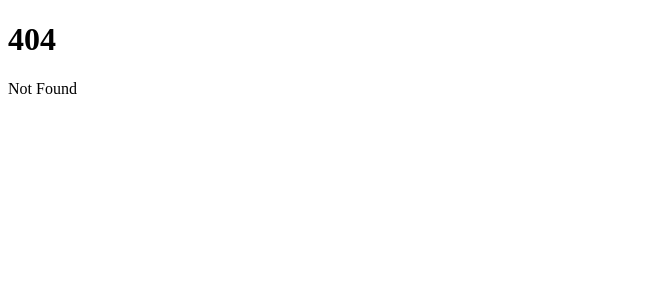
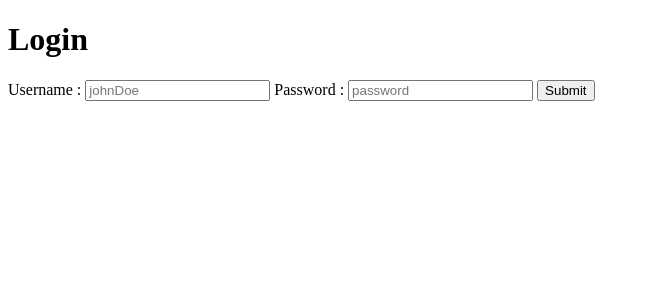
Before and after one commit to dallatIkes/ywt, a SvelteKit app in the folder frontend/: page /login in a window 1280 px wide. Before the commit this address had no page. Shown: the top 300 px of the page, without its empty margins (0-650 px from the left). Built offline with nearby package versions, Linux system fonts and the light colour scheme.

Commit message:
added basic pages for testing

```diff
--- /dev/null
+++ b/frontend/src/routes/login/+page.svelte
@@ -0,0 +1,16 @@
+<script>
+    console.log("Hello world!")
+</script>
+
+<h1>Login</h1>
+
+<form method="POST">
+
+    <label for="username">Username :</label>
+    <input id="username" placeholder="johnDoe" />
+
+    <label for="password">Password :</label>
+    <input id="password" type="password" placeholder="password" />
+
+    <input type="submit" value="Submit">
+</form>
--- /dev/null
+++ b/frontend/src/routes/recommended-by-me/+page.svelte
@@ -0,0 +1,3 @@
+<h1>Recommended by me</h1>
+
+<p>This is the page with the videos you recommended to your friends.</p>
--- /dev/null
+++ b/frontend/src/routes/recommended-to-me/+page.svelte
@@ -0,0 +1,3 @@
+<h1>Recommended to me</h1>
+
+<p>This is the page with the videos your friends recommended to you.</p>
```
